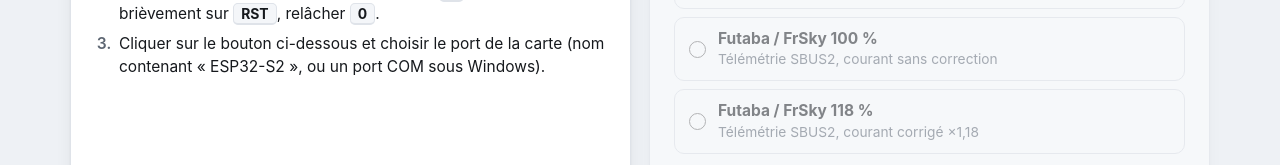
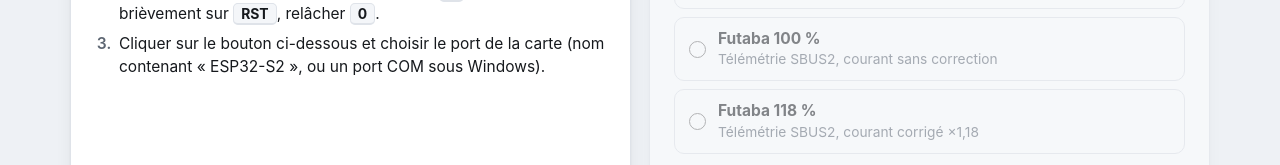
Before and after one commit to chrisDupuis/ModuleConsommationCAMS-install, a plain HTML site: page index.html in a window 1280 px wide. Shown: the part 246-411 px from the top of the page. Drawn offline with Linux system fonts and the light colour scheme.

Commit message:
Remove FrSky mention: SBUS2 firmwares are for Futaba only
Co-Authored-By: Claude Fable 5.2 <noreply@anthropic.com>

```diff
--- a/index.html
+++ b/index.html
@@ -128,8 +128,8 @@
       <div class="body">
         <div class="choices">
           <label><input type="radio" name="fw" value="CapacitySensor_Flysky100.bin"><span><b>FlySky</b><small>Télémétrie iBus, courant sans correction</small></span></label>
-          <label><input type="radio" name="fw" value="CapacitySensor_Futaba100.bin"><span><b>Futaba / FrSky 100 %</b><small>Télémétrie SBUS2, courant sans correction</small></span></label>
-          <label><input type="radio" name="fw" value="CapacitySensor_Futaba118.bin"><span><b>Futaba / FrSky 118 %</b><small>Télémétrie SBUS2, courant corrigé &times;1,18</small></span></label>
+          <label><input type="radio" name="fw" value="CapacitySensor_Futaba100.bin"><span><b>Futaba 100 %</b><small>Télémétrie SBUS2, courant sans correction</small></span></label>
+          <label><input type="radio" name="fw" value="CapacitySensor_Futaba118.bin"><span><b>Futaba 118 %</b><small>Télémétrie SBUS2, courant corrigé &times;1,18</small></span></label>
         </div>
         <label class="opt grow"><input type="checkbox" id="eraseAll"><span>Effacer toute la mémoire avant l'envoi. À cocher seulement si la carte ne démarre pas après une première installation.</span></label>
         <div class="row"><button id="btnFlash" disabled>Envoyer le programme</button></div>
```
Also changed, not shown: 1 other file.
